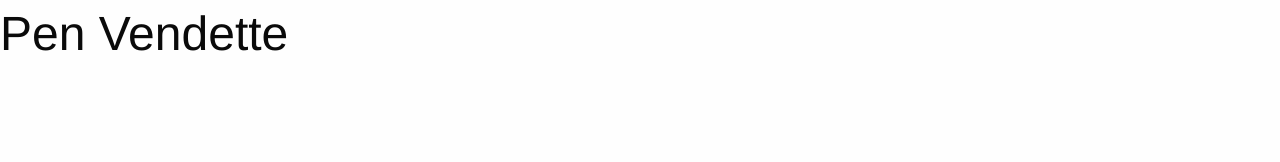
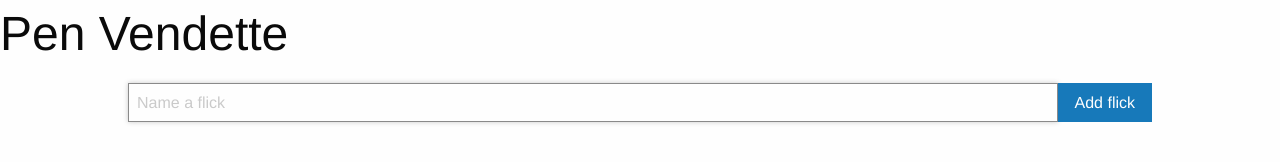
Before and after one commit to buckyinsfo/pen-vedette, a plain HTML site: page index.html in a window 1280 px wide. Drawn offline with nearby package versions, Linux system fonts and the light colour scheme.

Commit message:
Add flick form.

```diff
--- a/index.html
+++ b/index.html
@@ -1,8 +1,12 @@
+<form action=""></form>
 <!DOCTYPE html>
 <!--[if lt IE 7]>      <html class="no-js lt-ie9 lt-ie8 lt-ie7"> <![endif]-->
 <!--[if IE 7]>         <html class="no-js lt-ie9 lt-ie8"> <![endif]-->
 <!--[if IE 8]>         <html class="no-js lt-ie9"> <![endif]-->
-<!--[if gt IE 8]><!--> <html class="no-js"> <!--<![endif]-->
+<!--[if gt IE 8]><!-->
+<html class="no-js">
+<!--<![endif]-->
+
 <head>
     <meta charset="utf-8">
     <meta http-equiv="X-UA-Compatible" content="IE=edge">
@@ -12,6 +16,7 @@
     <link rel="stylesheet" type="text/css" media="screen" href="https://cdnjs.cloudflare.com/ajax/libs/foundation/6.4.3/css/foundation.min.css">
     <link rel="stylesheet" type="text/css" media="screen" href="styles.css">
 </head>
+
 <body>
     <!--[if lt IE 7]>
             <p class="browsehappy">You are using an <strong>outdated</strong> browser. Please <a href="#">upgrade your browser</a> to improve your experience.</p>
@@ -19,8 +24,18 @@
     <header>
         <h1>Pen Vendette</h1>
     </header>
-        <main></main>
+    <main>
+        <form action="" id="flickForm">
+            <div class="input-group">
+                <input type="text" class="input-group-field" placeholder="Name a flick" autofocus required>
+                <div class="input-group-button">
+                    <button class="button" type="submit">Add flick</button>
+                </div>
+            </div>
+        </form>
+    </main>
     <footer></footer>
     <script src="main.js" async defer></script>
 </body>
+
 </html>
--- a/styles.css
+++ b/styles.css
@@ -1,3 +1,8 @@
 . {
     border: 1px solid green;
 }
+
+main {
+    width: 80%;
+    margin: 1rem auto;
+}
```
Lines whose indentation alone changed are shown as unchanged.
